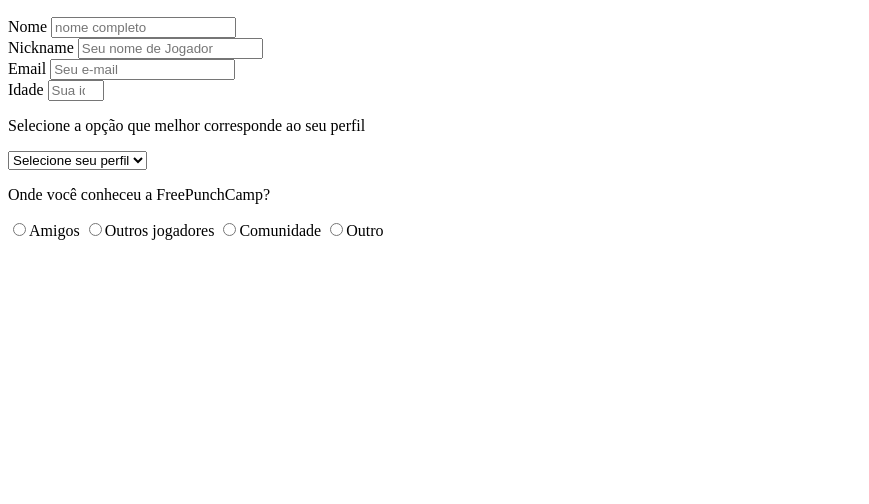
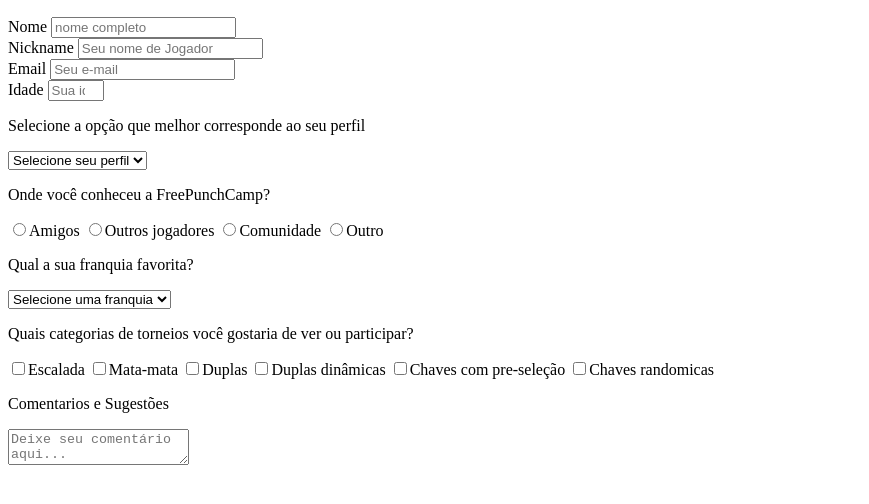
Before and after one commit to IanFontanive/projeto-formulario, a plain HTML site: page index.html in a window 1280 px wide. Shown: the part 110-614 px from the top of the page, without its empty margins (0-869 px from the left). Drawn offline with Linux system fonts and the light colour scheme.

Commit message:
Finalização do Formulário

```diff
--- a/index.html
+++ b/index.html
@@ -3,11 +3,11 @@
 <head>
     <meta charset="UTF-8">
     <meta name="viewport" content="width=device-width, initial-scale=1.0">
-    <title></title>
+    <title>Form</title>
 </head>
 <body>
     <div id="tiulo">
-        <h1>FreePunchCamp Enquete </h1>
+        <h1>FreePunchCamp Enquete</h1>
         <h2>Obrigado por compartilhar seu conhecimento e experiência com a comunidade</h2>
     </div>
     <main>
@@ -30,7 +30,7 @@
             </div>
             <div class="campo">
                 <p>Selecione a opção que melhor corresponde ao seu perfil</p>
-                <Select name="perfil" id="lista" required>
+                <Select name="perfil" required>
                     <option disabled selected value>Selecione seu perfil</option>
                     <option value="Iniciante">Iniciante</option>
                     <option value="Casual">Casual</option>
@@ -41,10 +41,42 @@
             </div>
             <div class="campo">
                 <p>Onde você conheceu a FreePunchCamp?</p>
-                <input type="radio" value="Amigos" name="contatocom">Amigos</label>
-                <input type="radio" value="Outros jogadores" name="contatocom">Outros jogadores</label>
-                <input type="radio" value="Comunidade" name="contatocom">Comunidade</label>
-                <input type="radio" value="Outro" name="contatocom">Outro</label>
+                <input type="radio" id="iamigos" value="Amigos" name="contatocom"><label for="iamigos">Amigos</label></label>
+                <input type="radio" id="ijogadores" value="Outros jogadores" name="contatocom"><label for="ijogadores">Outros jogadores</label></label>
+                <input type="radio" id="icomunidade" value="Comunidade" name="contatocom"><label for="icomunidade">Comunidade</label></label>
+                <input type="radio" id="ioutro" value="Outro" name="contatocom"><label for="ioutro">Outro</label></label>
+            </div>
+            <div class="campo">
+                <p>Qual a sua franquia favorita?</p>
+                <select name="franquia" required>
+                    <option disabled selected value>Selecione uma franquia</option>
+                    <option value="The King of Fighters">The King of Fighters</option>
+                    <option value="Street Fighter">Street Fighter</option>
+                    <option value="Mortal Kombat">Mortal Kombat</option>
+                    <option value="Tekken">Tekken</option>
+                    <option value="Dragon Ball">Dragon Ball</option>
+                    <option value="Darkstalkers">Darkstalkers</option>
+                    <option value="Guilty Gear">Guilty Gear</option>
+                    <option value="Marvel vs Capcom">Marvel vs Capcom</option>
+                    <option value="">Super Smash Bros</option>
+                    <option value="MultiVersus">MultiVersus</option>
+                    <option value="Outra Franquia">Outra Franquia</option>
+                </select>
+            </div>
+            <div class="campo">
+                <p>Quais categorias de torneios você gostaria de ver ou participar?</p>
+                <label for="iescalada"><input type="checkbox" name="escalada" id="iescalada">Escalada</label>
+                <label for="imata"><input type="checkbox" name="mata-mata" id="imata">Mata-mata</label>
+                <label for="iduplas"><input type="checkbox" name="Duplas" id="iduplas">Duplas</label>
+                <label for="iduplasdi"><input type="checkbox" name="duplas-dinamicas" id="iduplasdi">Duplas dinâmicas</label>
+                <label for="ichaves"><input type="checkbox" name="chaves" id="ichaves">Chaves com pre-seleção</label>
+                <label for="ichavesran"><input type="checkbox" name="chaves-randomicas" id="ichavesran">Chaves randomicas</label>
+            </div>
+            <div class="campo">
+                <label for="comentarios">
+                    <p>Comentarios e Sugestões</p>
+                </label>
+                <textarea id="comentarios" name="comentarios-sugestoes" placeholder="Deixe seu comentário aqui..." minlength="5" maxlength="200"></textarea>
             </div>
         </form>
     </main>
```
